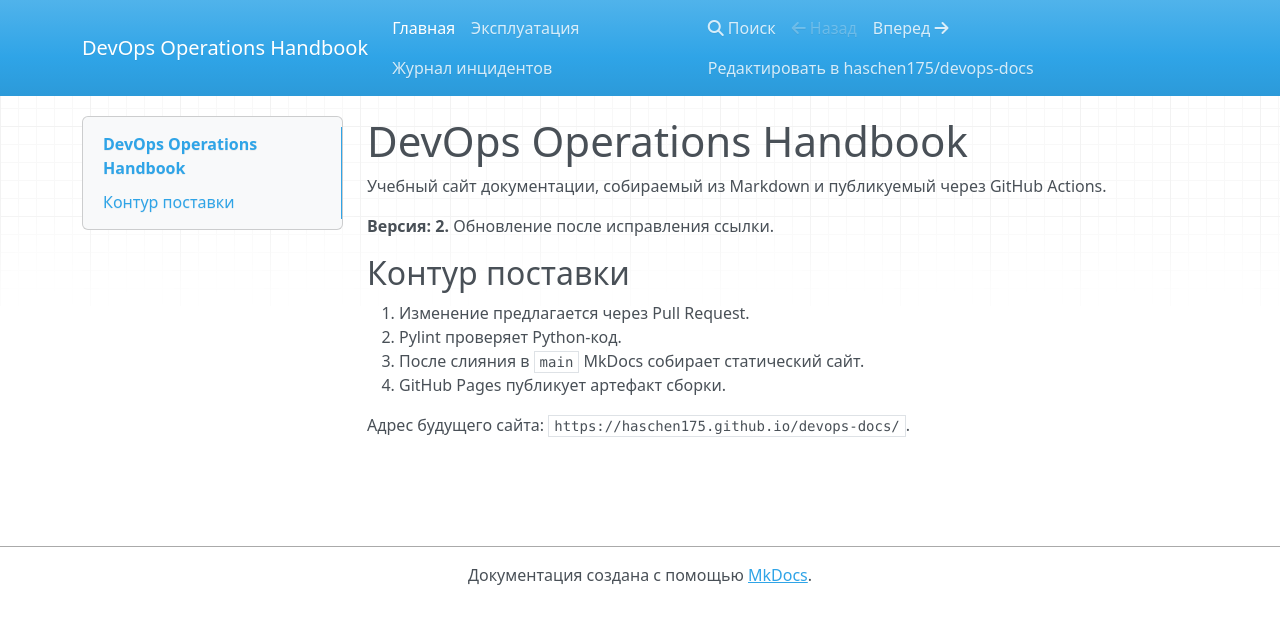
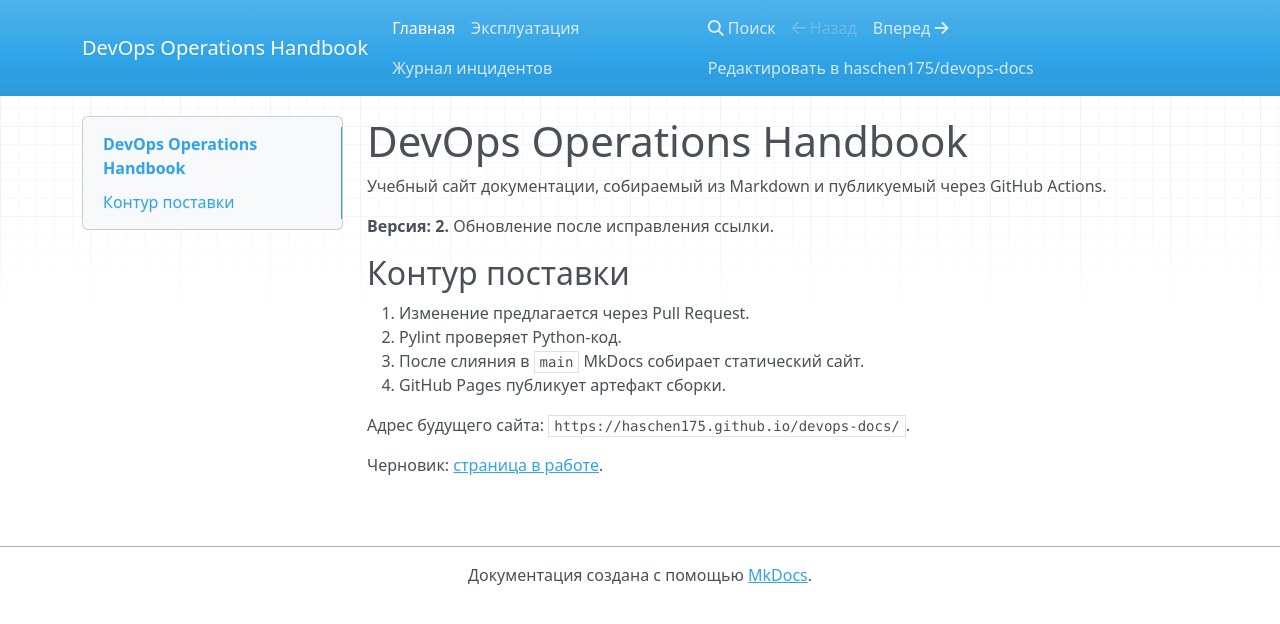
Before and after one commit to haschen175/devops-docs, an MkDocs documentation site: the page built from docs/index.md, in a window 1280 px wide. Shown: the top 624 px of the page. Built offline with MkDocs 1.6.1, drawn with Linux system fonts in a browser that asks for light colours; nearby versions of some CDN libraries.

Commit message:
docs: link a page that does not exist yet

```diff
--- a/docs/index.md
+++ b/docs/index.md
@@ -12,3 +12,5 @@
 4. GitHub Pages публикует артефакт сборки.
 
 Адрес будущего сайта: `https://haschen175.github.io/devops-docs/`.
+
+Черновик: [страница в работе](missing-page.md).
```
